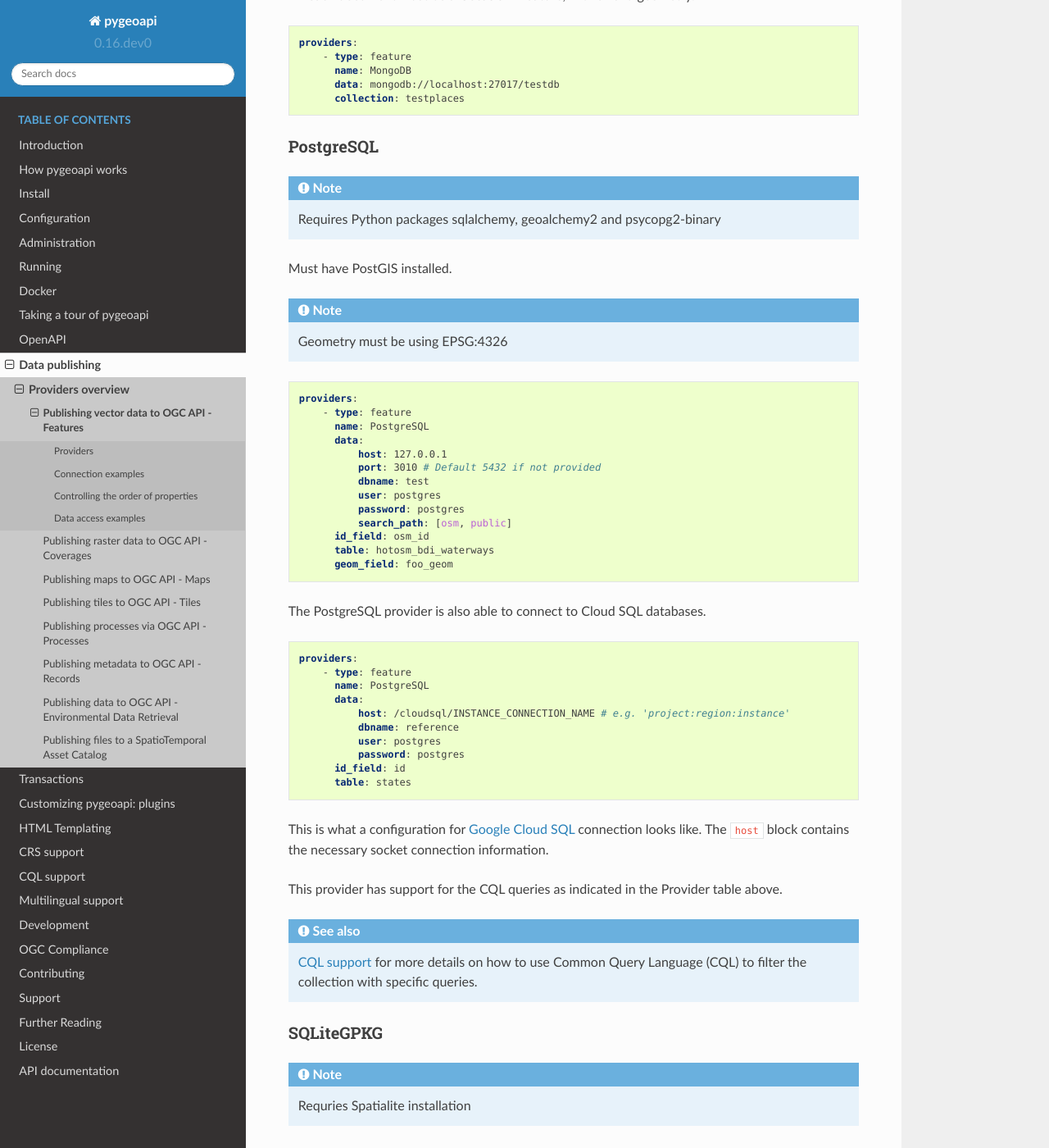
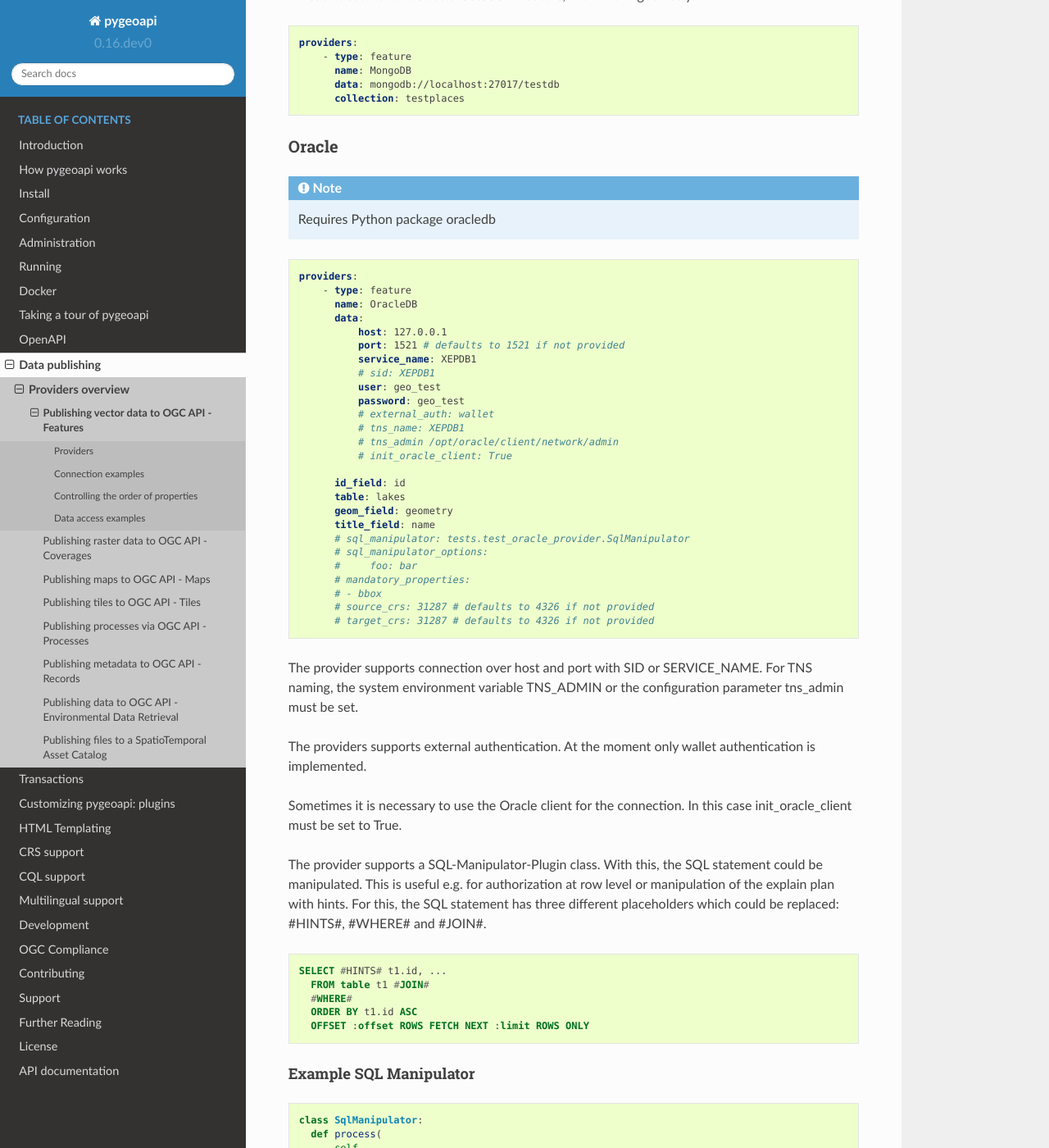
Before and after one commit to geopython/pygeoapi, a Sphinx documentation site: the page built from docs/source/data-publishing/ogcapi-features.rst, in a window 1280 px wide and 1400 px high, scrolled down 5182 px. Shown: the whole window at 82% size. Built offline with Sphinx 7.4.7 and the Read the Docs theme 2.0.0, drawn with Linux system fonts in a browser that asks for light colours; some of the changed text lies outside the part shown.

Commit message:
Added Oracle provider documentation

```diff
--- a/docs/source/data-publishing/ogcapi-features.rst
+++ b/docs/source/data-publishing/ogcapi-features.rst
@@ -260,6 +260,91 @@ MongoDB
          data: mongodb://localhost:27017/testdb
          collection: testplaces
 
+.. _Oracle:
+
+Oracle
+^^^^^^
+
+.. note::
+  Requires Python package oracledb
+
+.. code-block:: yaml
+
+  providers:
+      - type: feature
+        name: OracleDB
+        data:
+            host: 127.0.0.1
+            port: 1521 # defaults to 1521 if not provided
+            service_name: XEPDB1
+            # sid: XEPDB1
+            user: geo_test
+            password: geo_test
+            # external_auth: wallet
+            # tns_name: XEPDB1
+            # tns_admin /opt/oracle/client/network/admin
+            # init_oracle_client: True
+
+        id_field: id
+        table: lakes
+        geom_field: geometry
+        title_field: name
+        # sql_manipulator: tests.test_oracle_provider.SqlManipulator
+        # sql_manipulator_options:
+        #     foo: bar
+        # mandatory_properties:
+        # - bbox
+        # source_crs: 31287 # defaults to 4326 if not provided
+        # target_crs: 31287 # defaults to 4326 if not provided
+
+The provider supports connection over host and port with SID or SERVICE_NAME. For TNS naming, the system
+environment variable TNS_ADMIN or the configuration parameter tns_admin must be set.
+
+The providers supports external authentication. At the moment only wallet authentication is implemented.
+
+Sometimes it is necessary to use the Oracle client for the connection. In this case init_oracle_client must be set to True.
+
+The provider supports a SQL-Manipulator-Plugin class. With this, the SQL statement could be manipulated. This is
+useful e.g. for authorization at row level or manipulation of the explain plan with hints. For this, the SQL
+statement has three different placeholders which could be replaced: #HINTS#, #WHERE# and #JOIN#.
+
+.. code-block:: sql
+
+  SELECT #HINTS# t1.id, ...
+    FROM table t1 #JOIN#
+    #WHERE#
+    ORDER BY t1.id ASC
+    OFFSET :offset ROWS FETCH NEXT :limit ROWS ONLY
+
+Example SQL Manipulator
+"""""""""""""""""""""""
+.. code-block:: python
+
+  class SqlManipulator:
+    def process(
+        self,
+        db,
+        sql_query,
+        bind_variables,
+        sql_manipulator_options,
+        bbox,
+        source_crs,
+        properties,
+    ):
+        sql = "ID = 10 AND :foo != :bar"
+
+        if sql_query.find(" WHERE ") == -1:
+            sql_query = sql_query.replace("#WHERE#", f" WHERE {sql}")
+        else:
+            sql_query = sql_query.replace("#WHERE#", f" AND {sql}")
+
+        bind_variables = {
+            **bind_variables,
+            "foo": "foo",
+            "bar": sql_manipulator_options.get("foo"),
+        }
+
+        return sql_query, bind_variables
 
 .. _PostgreSQL:
 
```
